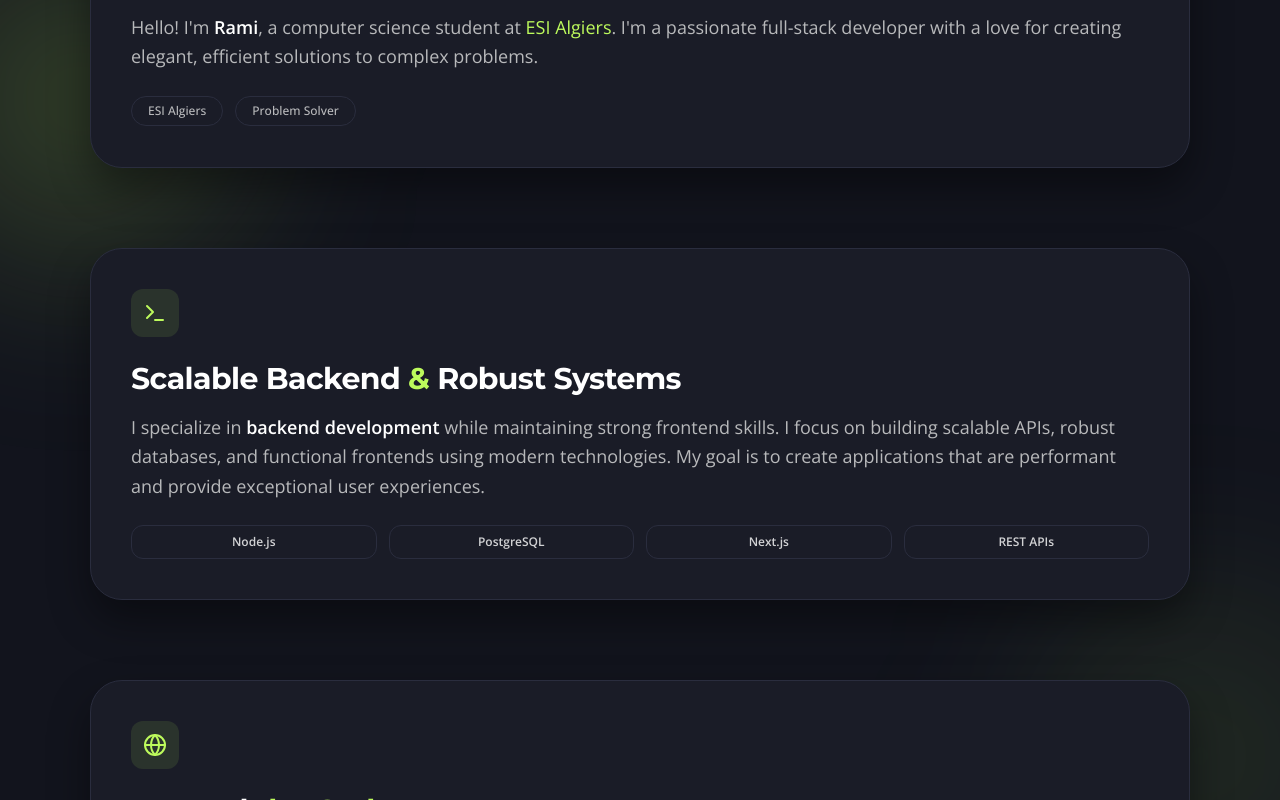
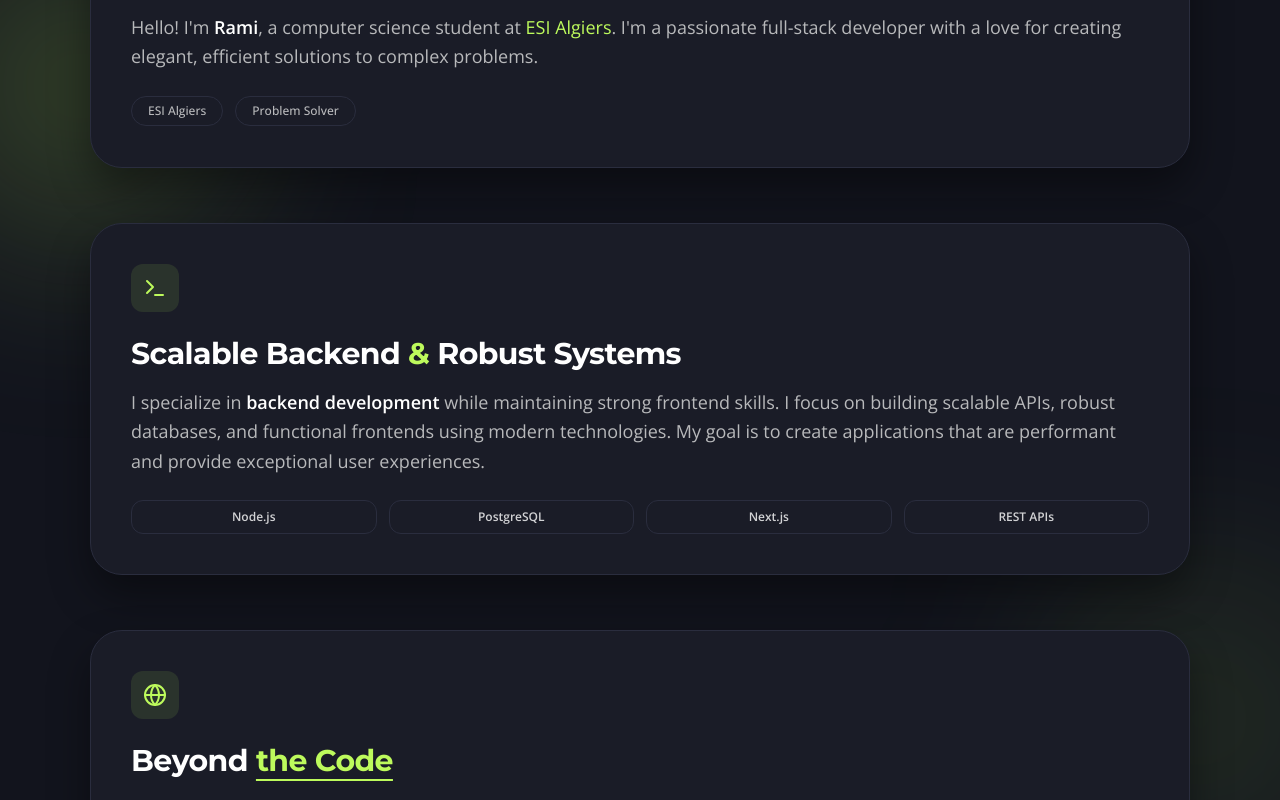
Before and after one commit to Bendifallah-Rami/rami-portfolio-v2, a Next.js app: page / in a window 1280 px wide. Shown: the part 1449-2249 px from the top of the page. Built offline with nearby package versions, Linux system fonts and the light colour scheme.

Commit message:
fix: adjust item distance in ScrollStack component for improved layout

```diff
--- a/src/components/sections/about.jsx
+++ b/src/components/sections/about.jsx
@@ -30,7 +30,7 @@ export default function About() {
       <div className="container mx-auto px-6">
         <ScrollStack
           useWindowScroll={true}
-          itemDistance={80}
+          itemDistance={55}
           itemScale={0.03}
           itemStackDistance={30}
           baseScale={0.9}
```
